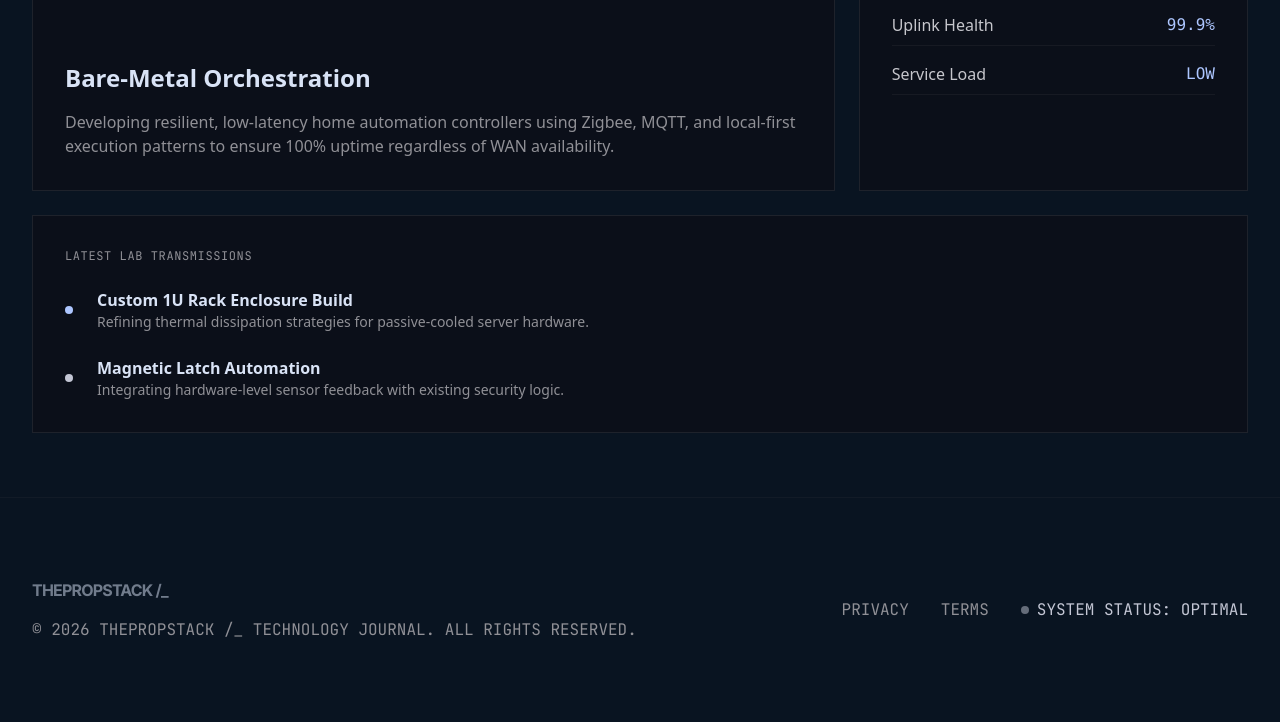
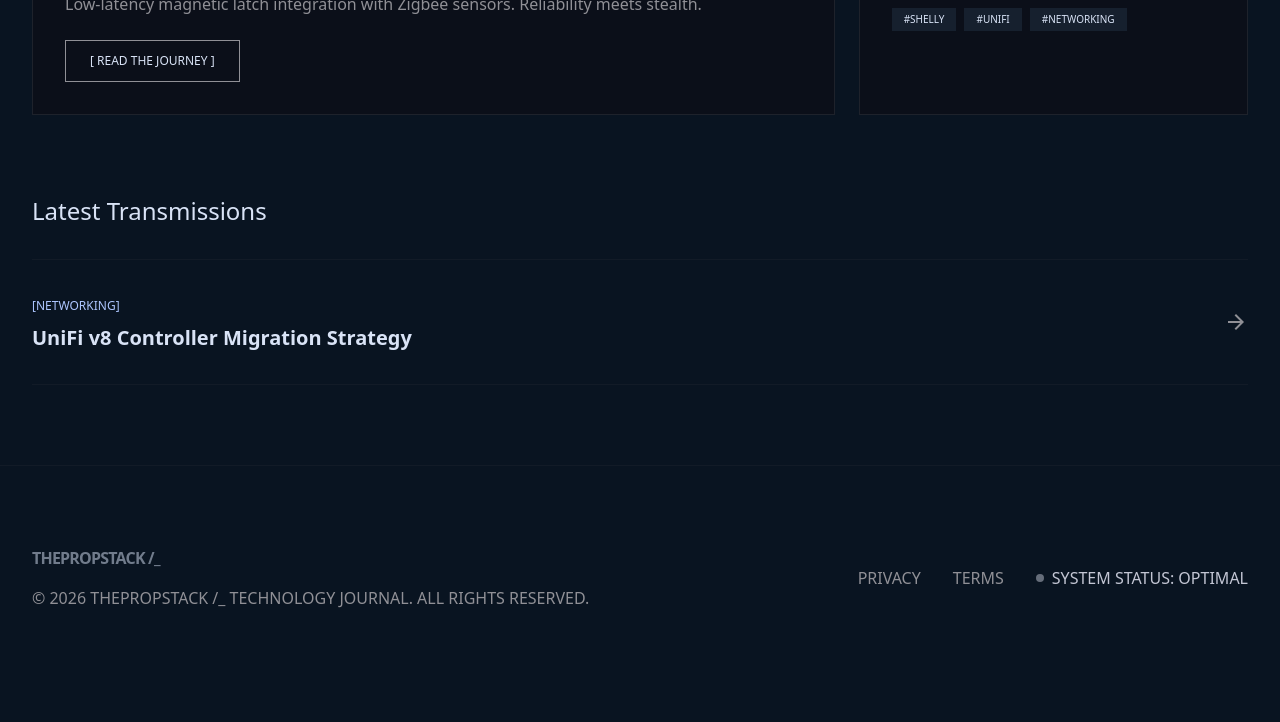
Before and after one commit to jezza10d/propstack, a plain HTML site: page the-lab/index.html in a window 1280 px wide. Shown: the part 577-1299 px from the top of the page. After the commit the page ends 1267 px from the top, so only its background shows below. Drawn offline with nearby package versions, Linux system fonts and the light colour scheme; files whose address does not match are found by name.

Commit message:
Update index.html

```diff
--- a/the-lab/index.html
+++ b/the-lab/index.html
@@ -12,40 +12,12 @@
     <script src="footer.js" defer></script>
 
     <script id="tailwind-config">
-        tailwind.config = {
-            darkMode: "class",
-            theme: {
-                extend: {
-                    colors: {
-                        "outline": "#909096",
-                        "primary": "#c3c6d4",
-                        "surface-container": "#16202e",
-                        "surface-container-low": "#121c2a",
-                        "background": "#091421",
-                        "on-surface": "#d9e3f6",
-                        "on-surface-variant": "#c6c6cc",
-                        "tertiary": "#adc6ff",
-                        "outline-variant": "#46464c"
-                    },
-                    spacing: {
-                        "container-max": "1280px",
-                        "gutter": "32px",
-                        "section-gap": "80px",
-                        "stack-gap": "24px"
-                    },
-                    fontFamily: {
-                        "display-xl": ["Inter"],
-                        "headline-md": ["Inter"],
-                        "label-mono": ["JetBrains Mono"]
-                    }
-                }
-            }
-        }
+        tailwind.config = { darkMode: "class", theme: { extend: { "colors": { "outline": "#909096", "primary": "#c3c6d4", "surface-container": "#16202e", "surface-container-low": "#121c2a", "background": "#091421", "on-surface": "#d9e3f6", "on-surface-variant": "#c6c6cc", "tertiary": "#adc6ff", "outline-variant": "#46464c" }, "spacing": { "container-max": "1280px", "gutter": "32px", "section-gap": "80px", "stack-gap": "24px" } } } }
     </script>
     <style>
-        body { background-color: #091421; color: #d9e3f6; -webkit-font-smoothing: antialiased; }
-        .bento-grid { display: grid; grid-template-columns: repeat(12, 1fr); gap: 24px; }
-        .bento-item { background: #0b0f19; border: 1px solid rgba(144, 144, 150, 0.15); }
+        body { background-color: #091421; color: #d9e3f6; }
+        .bento-card { background: #0b0f19; border: 1px solid rgba(144, 144, 150, 0.15); transition: border-color 0.3s; }
+        .bento-card:hover { border-color: rgba(195, 198, 212, 0.3); }
     </style>
 </head>
 <body class="font-body-md text-body-md overflow-x-hidden">
@@ -56,77 +28,52 @@
 
         <section class="mb-section-gap">
             <div class="font-label-mono text-tertiary uppercase tracking-widest mb-4">[ LAB_ENVIRONMENT_v4.2 ]</div>
-            <h1 class="font-display-xl text-5xl md:text-6xl font-bold tracking-tighter text-on-surface mb-6">
-                The Infrastructure Lab
-            </h1>
+            <h1 class="font-display-xl text-5xl md:text-6xl font-bold tracking-tighter text-on-surface mb-6">The Infrastructure Lab</h1>
             <p class="text-on-surface-variant text-lg max-w-2xl leading-relaxed">
-                A clinical sandbox for physical builds, automated systems, and high-density networking experiments. Documentation for the persistent evolution of the PROPSTACK core.
+                A clinical sandbox for physical builds, automated systems, and high-density networking. From Shelly relays to UniFi clusters, we document the evolution of the PROPSTACK core.
             </p>
         </section>
 
-        <div class="bento-grid">
-            <div class="bento-item col-span-12 lg:col-span-8 p-8 flex flex-col justify-between min-h-[300px]">
-                <span class="font-label-mono text-outline uppercase tracking-wider text-xs">Primary Objective</span>
-                <div>
-                    <h2 class="text-2xl font-bold mb-4">Bare-Metal Orchestration</h2>
-                    <p class="text-outline">Developing resilient, low-latency home automation controllers using Zigbee, MQTT, and local-first execution patterns to ensure 100% uptime regardless of WAN availability.</p>
-                </div>
+        <div class="grid grid-cols-1 lg:grid-cols-12 gap-6 mb-section-gap">
+            <div class="bento-card col-span-12 lg:col-span-8 p-8 flex flex-col justify-between">
+                <span class="font-label-mono text-outline text-xs uppercase mb-4">[ FEATURED // SHELLY ]</span>
+                <h2 class="text-3xl font-bold mb-4">Automated Hidden Door</h2>
+                <p class="text-outline mb-6">Low-latency magnetic latch integration with Zigbee sensors. Reliability meets stealth.</p>
+                <button class="w-fit border border-outline px-6 py-3 font-label-mono text-xs uppercase hover:bg-on-surface hover:text-background transition-all">[ READ THE JOURNEY ]</button>
             </div>
-
-            <div class="bento-item col-span-12 lg:col-span-4 p-8 flex flex-col gap-6">
-                <span class="font-label-mono text-outline uppercase tracking-wider text-xs">Telemetry_Stream</span>
-                <div class="flex flex-col gap-4">
-                    <div class="flex justify-between border-b border-outline-variant/20 pb-2">
-                        <span class="text-on-surface-variant">Active Nodes</span>
-                        <span class="text-tertiary font-mono">14</span>
-                    </div>
-                    <div class="flex justify-between border-b border-outline-variant/20 pb-2">
-                        <span class="text-on-surface-variant">Uplink Health</span>
-                        <span class="text-tertiary font-mono">99.9%</span>
-                    </div>
-                    <div class="flex justify-between border-b border-outline-variant/20 pb-2">
-                        <span class="text-on-surface-variant">Service Load</span>
-                        <span class="text-tertiary font-mono">LOW</span>
-                    </div>
-                </div>
-            </div>
-
-            <div class="bento-item col-span-12 p-8">
-                <span class="font-label-mono text-outline uppercase tracking-wider text-xs mb-6 block">Latest Lab Transmissions</span>
-                <div class="space-y-6">
-                    <article class="flex items-center gap-6 group cursor-pointer">
-                        <div class="w-2 h-2 bg-tertiary rounded-full"></div>
-                        <div>
-                            <h4 class="font-bold group-hover:text-tertiary transition-colors">Custom 1U Rack Enclosure Build</h4>
-                            <p class="text-sm text-outline">Refining thermal dissipation strategies for passive-cooled server hardware.</p>
-                        </div>
-                    </article>
-                    <article class="flex items-center gap-6 group cursor-pointer">
-                        <div class="w-2 h-2 bg-primary rounded-full"></div>
-                        <div>
-                            <h4 class="font-bold group-hover:text-primary transition-colors">Magnetic Latch Automation</h4>
-                            <p class="text-sm text-outline">Integrating hardware-level sensor feedback with existing security logic.</p>
-                        </div>
-                    </article>
+            <div class="bento-card col-span-12 lg:col-span-4 p-8 flex flex-col gap-4">
+                <span class="font-label-mono text-outline text-xs uppercase">Filter_Logs</span>
+                <input type="text" id="labSearch" placeholder="SEARCH LAB LOGS..." class="bg-surface-container border-none p-4 text-sm font-label-mono focus:ring-1 focus:ring-primary w-full">
+                <div class="flex flex-wrap gap-2">
+                    <span class="bg-surface-container px-3 py-1 text-[10px] font-label-mono cursor-pointer hover:bg-primary hover:text-background">#SHELLY</span>
+                    <span class="bg-surface-container px-3 py-1 text-[10px] font-label-mono cursor-pointer hover:bg-primary hover:text-background">#UNIFI</span>
+                    <span class="bg-surface-container px-3 py-1 text-[10px] font-label-mono cursor-pointer hover:bg-primary hover:text-background">#NETWORKING</span>
                 </div>
             </div>
         </div>
+
+        <section>
+            <h3 class="font-headline-md text-2xl mb-8">Latest Transmissions</h3>
+            <div id="logList" class="flex flex-col border-t border-outline-variant/15">
+                <article class="py-8 border-b border-outline-variant/15 flex justify-between items-center group cursor-pointer">
+                    <div>
+                        <span class="font-label-mono text-xs text-tertiary">[NETWORKING]</span>
+                        <h4 class="text-xl font-bold mt-2">UniFi v8 Controller Migration Strategy</h4>
+                    </div>
+                    <span class="material-symbols-outlined text-outline group-hover:text-primary">arrow_forward</span>
+                </article>
+            </div>
+        </section>
     </main>
 
     <main-footer></main-footer>
 
     <script>
-        document.addEventListener('DOMContentLoaded', () => {
-            const observer = new IntersectionObserver((entries) => {
-                entries.forEach(entry => {
-                    if (entry.isIntersecting) {
-                        entry.target.classList.add('opacity-100', 'translate-y-0');
-                    }
-                });
-            }, { threshold: 0.1 });
-            document.querySelectorAll('.bento-item, section').forEach(el => {
-                el.classList.add('transition-all', 'duration-700', 'opacity-0', 'translate-y-4');
-                observer.observe(el);
+        // Simple client-side filter
+        document.getElementById('labSearch').addEventListener('input', (e) => {
+            const term = e.target.value.toLowerCase();
+            document.querySelectorAll('#logList article').forEach(el => {
+                el.style.display = el.textContent.toLowerCase().includes(term) ? 'flex' : 'none';
             });
         });
     </script>
```
